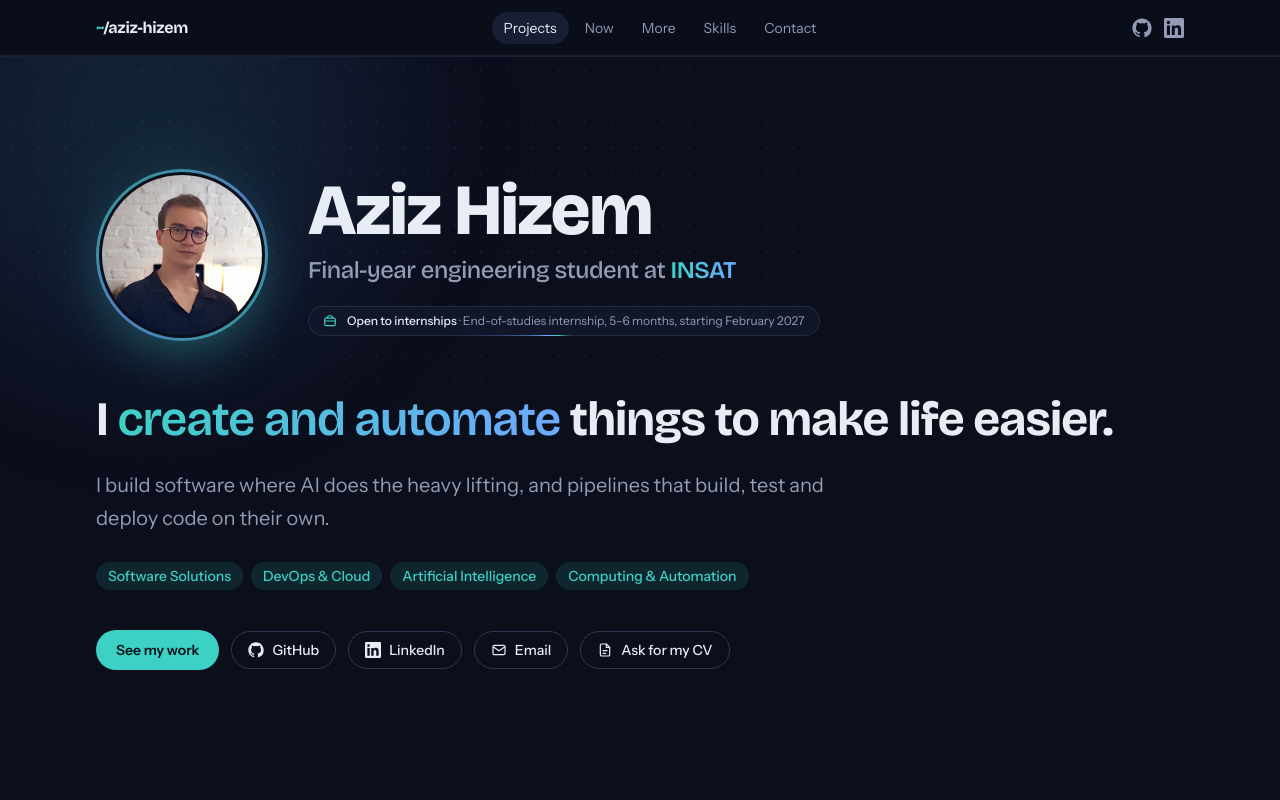
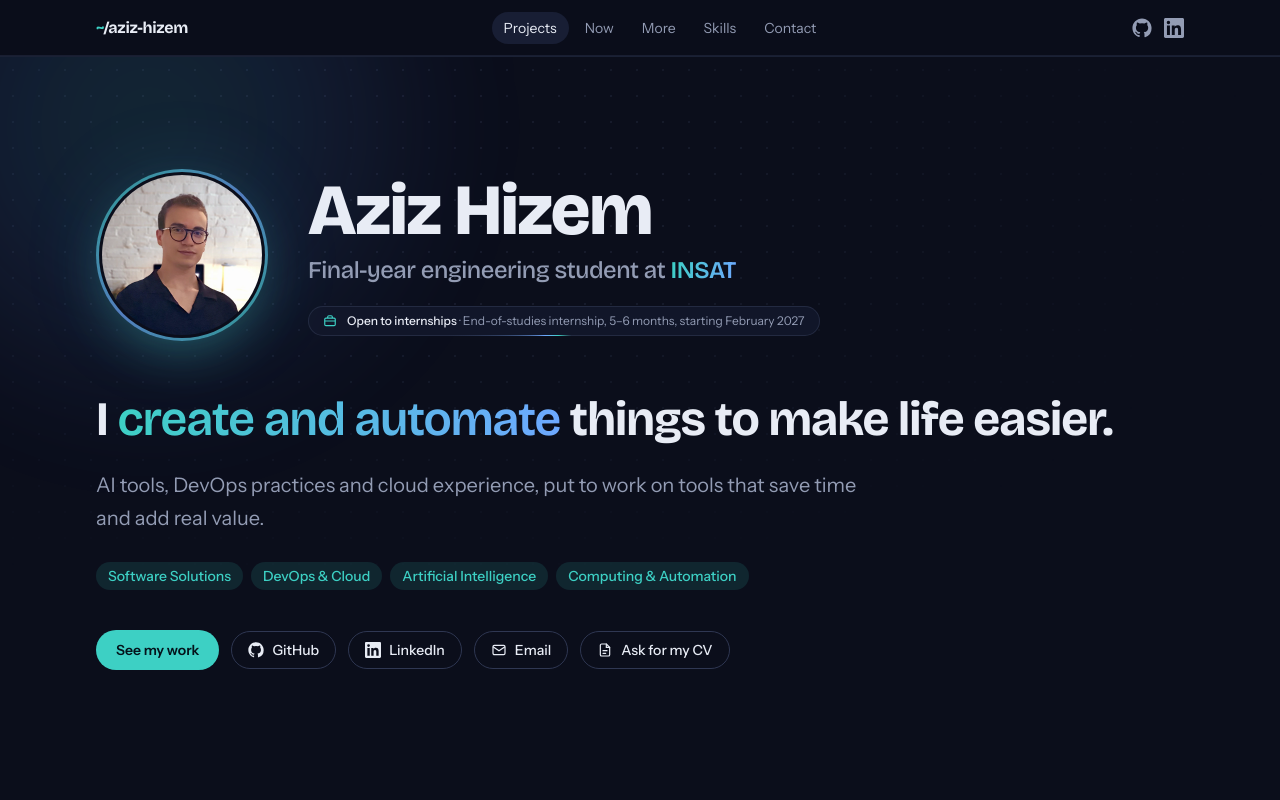
Before and after one commit to aziz-hizem/aziz-hizem.github.io, a React (Vite) app: page / in a window 1280 px wide. Shown: the top 800 px of the page. Built offline with nearby package versions, Linux system fonts and the light colour scheme.

Commit message:
Hero line: AI tools, DevOps practices and cloud experience, put to work on tools that save time

```diff
--- a/src/data/profile.js
+++ b/src/data/profile.js
@@ -7,7 +7,7 @@ export const profile = {
   // The big line under your name
   headline: 'I [[create and automate]] things to make life easier.',
   // The line under it: what you actually do
-  subline: 'I build software where AI does the heavy lifting, and pipelines that build, test and deploy code on their own.',
+  subline: 'AI tools, DevOps practices and cloud experience, put to work on tools that save time and add real value.',
   availability: {
     label: 'Open to internships',
     detail: 'End-of-studies internship, 5–6 months, starting February 2027',
```
